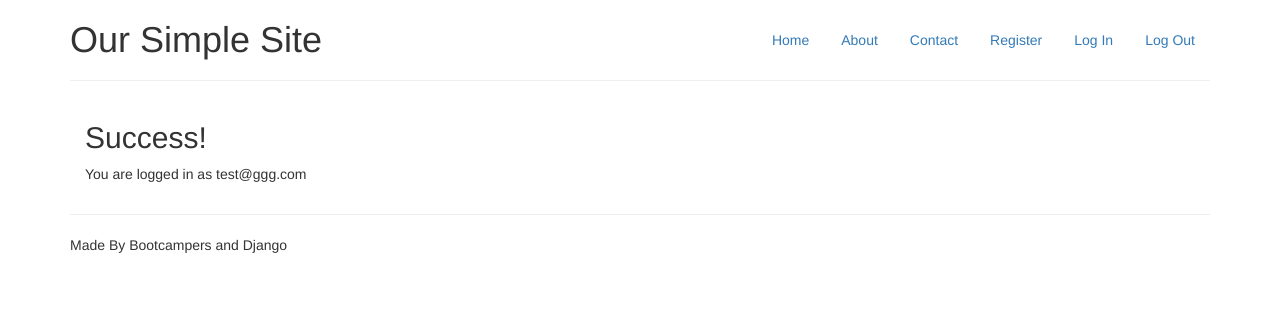
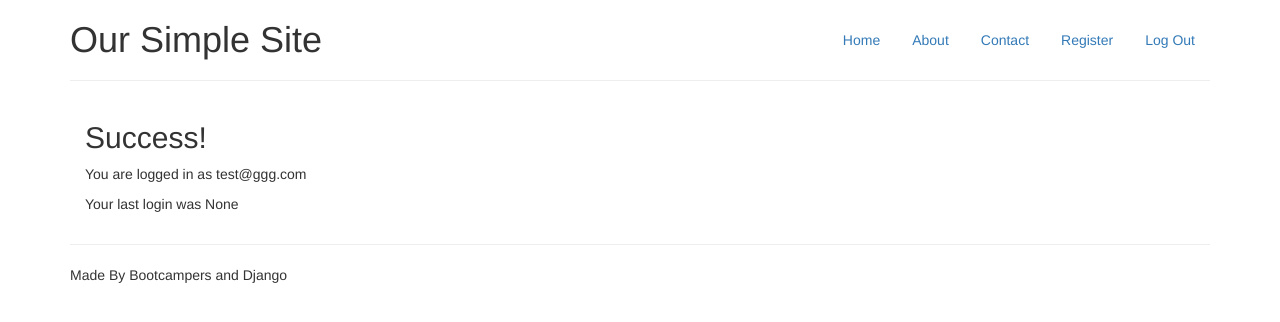
Before and after one commit to IreneG5/auth_demo-paypal, a Django app: page /profile/ in a window 1280 px wide. Shown: the top 322 px of the page. Run offline with Django 3.2, Linux system fonts and the light colour scheme; a user stored in the database is signed in; some libraries are stand-ins or nearby versions.

Commit message:
Show login/logout links depending on user logged in or not Add last login to profile page

```diff
--- a/templates/base.html
+++ b/templates/base.html
@@ -17,8 +17,11 @@
            <li><a href="#">About</a></li>
            <li><a href="#">Contact</a></li>
            <li><a href="{%  url 'register' %}">Register</a></li>
-           <li><a href="{%  url 'login' %}">Log In</a></li>
-           <li><a href="{% url 'logout' %}">Log Out</a></li>
+           {% if user.is_authenticated %}
+               <li><a href="{% url 'logout' %}">Log Out</a></li>
+           {% else %}
+               <li><a href="{%  url 'login' %}">Log In</a></li>
+           {% endif %}
        </ul>
        <h1><span class="fui-settings-16 muted">Our Simple Site</span></h1>
    </div>
--- a/templates/profile.html
+++ b/templates/profile.html
@@ -2,4 +2,5 @@
 {% block content %}
     <h2>Success!</h2>
     <p>You are logged in as {{ user.email }} </p>
+    <p>Your last login was {{ user.last_login }}</p>
 {% endblock %}
```
Also changed, not shown: db.sqlite3.
